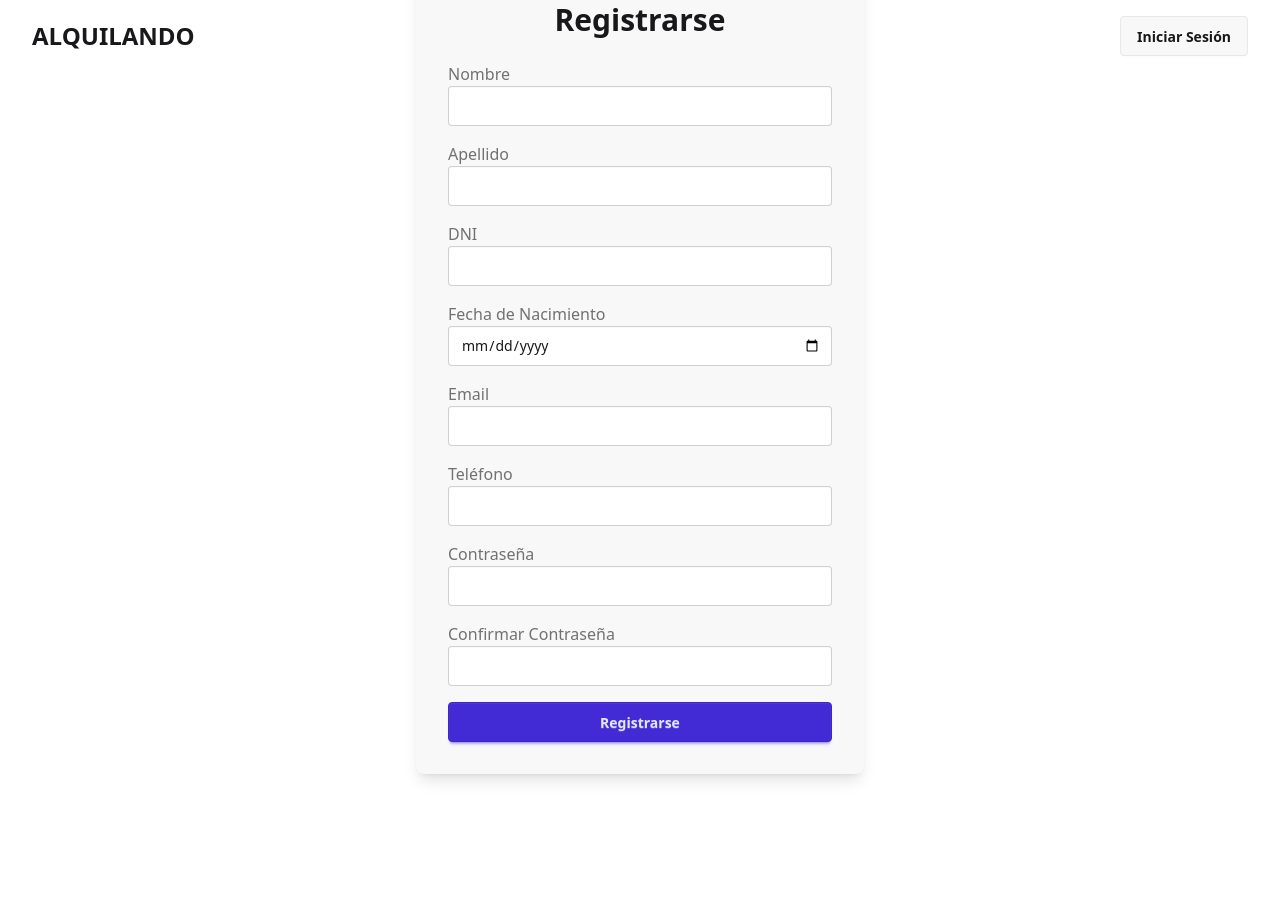
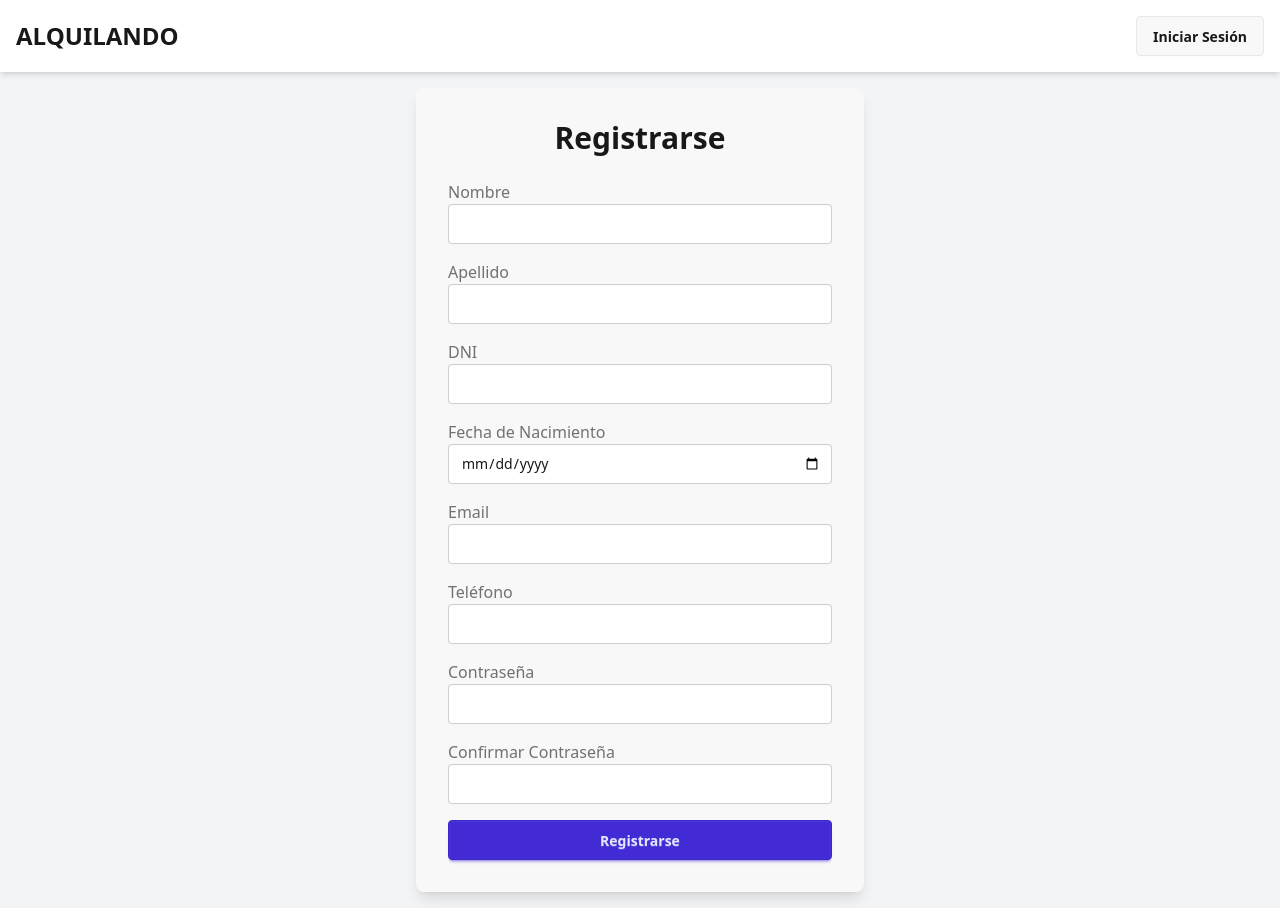
Before and after one commit to diazmartinx/ING2-UNLP, a SvelteKit app: page /registrarse in a window 1280 px wide. Before the commit the page ends 800 px from the top, so only its background shows below. Built offline with nearby package versions, Linux system fonts and the light colour scheme; no server answers.

Commit message:
acomodando estilo de registrarse

```diff
--- a/src/routes/registrarse/+page.svelte
+++ b/src/routes/registrarse/+page.svelte
@@ -6,16 +6,16 @@
     let { data }: { data: PageData } = $props();
 </script>
 
-<div class="flex flex-col min-h-[100dvh]">
-    <nav class="flex justify-between items-center p-4 md:px-8">
-        <span class="text-2xl font-bold">ALQUILANDO</span>
+<div class="flex flex-col min-h-[100dvh] bg-gray-100">
+    <nav class="flex items-center justify-between bg-white p-4 shadow-md">
+        <a href="/" class="text-2xl font-bold hover:underline">ALQUILANDO</a>
 
         <div class="flex gap-2">
             <a href="/ingresar" class="btn">Iniciar Sesión</a>
         </div>
     </nav>
 
-    <main class="container flex-1 mx-auto p-4 md:px-8 flex flex-col items-center justify-center -mt-32">
+    <main class="container flex-1 mx-auto p-4 md:px-8 flex flex-col items-center justify-center">
         <section class="bg-base-200 p-8 rounded-lg shadow-lg w-full max-w-md">
             <h1 class="text-3xl font-bold text-center mb-6">Registrarse</h1>
 
```
